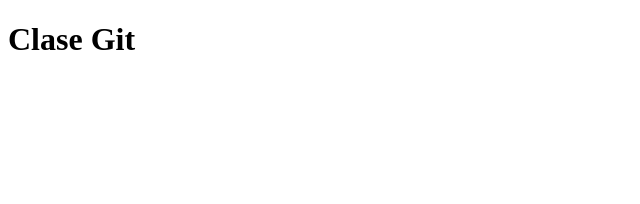
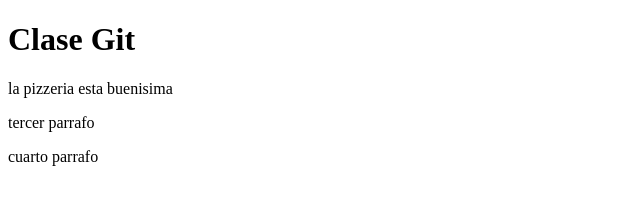
Before and after one commit to AKARINAM/paginapizzeria, a plain HTML site: page index.html in a window 1280 px wide. Shown: the whole page, without its empty margins (0-640 px from the left). Drawn offline with Linux system fonts and the light colour scheme.

Commit message:
otra version

```diff
--- a/index.html
+++ b/index.html
@@ -8,5 +8,9 @@
 </head>
 <body>
     <h1>Clase Git</h1>
+    <p>la pizzeria esta buenisima</p>
+    <p>tercer parrafo</p>
+    <p>cuarto parrafo</p>
+
 </body>
 </html>
```
